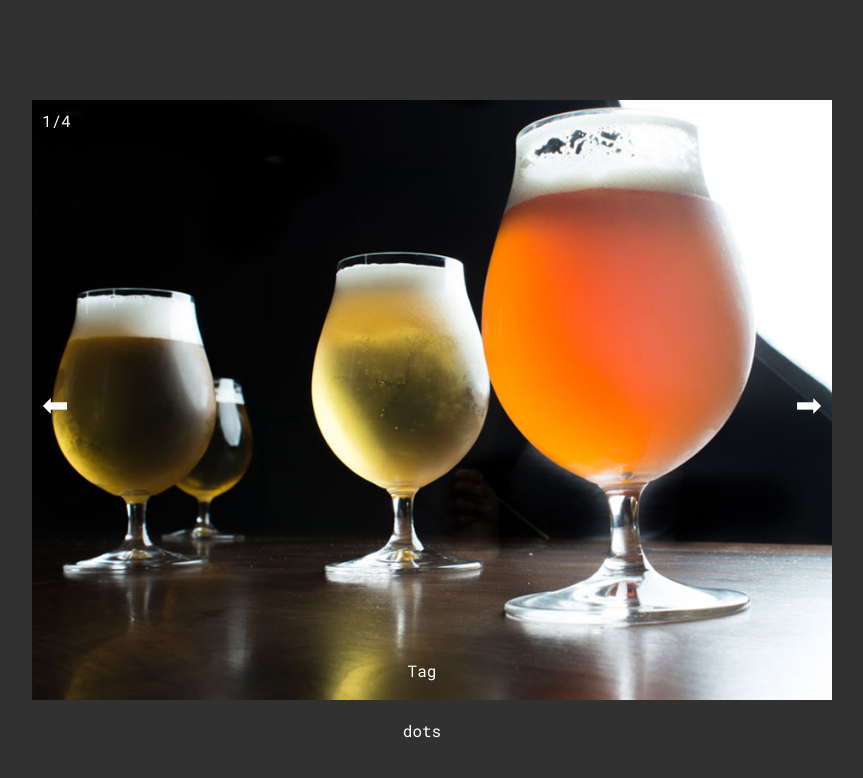
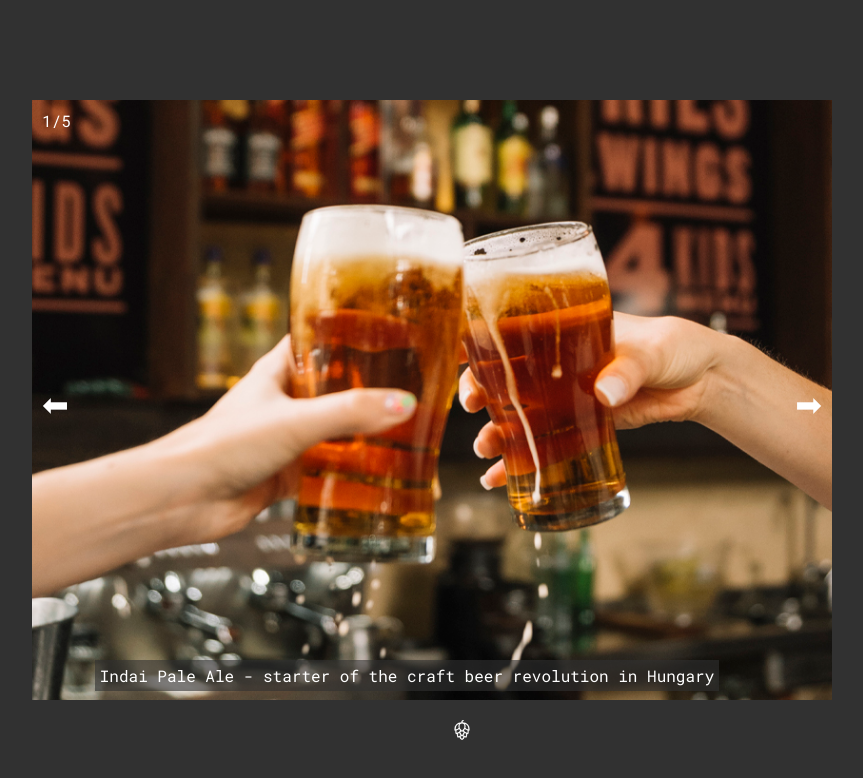
Before and after one commit to utnesz/js3-projekt-slider-utnesz, a plain HTML site: page index.html in a window 1280 px wide. Shown: the whole page, without its empty margins (208-1071 px from the left). Drawn offline with Linux system fonts and the light colour scheme.

Commit message:
JS is not ready yet...

```diff
--- a/css/style.css
+++ b/css/style.css
@@ -1,9 +1,3 @@
-@font-face {
-    font-family: ;
-    src: url();
-}
-
-
 
 :root {
     --container__height: 600px;
@@ -17,14 +11,21 @@ html {
 
 body {
     background-color: #313131;
+
 }
 
-img {
+.inner_image {
     width: 800px;
     height: var(--container__height);
     object-fit: cover;
     z-index: -1;
     display: flex;
+    animation: fadein 2s;
+}
+
+@keyframes fadein {
+    from { opacity: 0; }
+    to   { opacity: 1; }
 }
 
 .slide_container {
@@ -43,8 +44,8 @@ img {
     font-size: 2rem;
     left: 10px;
     top: 47%;
+    z-index: 100;
     display:flex;
-    z-index: 0;
     color: #fff;
     cursor: pointer;
 
@@ -56,8 +57,8 @@ img {
     font-size: 2rem;
     top: 47%;
     right: 10px;
+    z-index: 100;
     display: flex;
-    z-index: 0;
     color: #fff;
     cursor: pointer;
 }
@@ -67,7 +68,7 @@ img {
     top: 10px;
     left: 10px;
     display: flex;
-    z-index: 0;
+    z-index: 1;
     color: #fff;
 }
 
@@ -86,16 +87,43 @@ img {
     cursor: pointer;
 }
 
+.hop {
+    width: 25%;
+    filter: invert(100%);
+    position: relative;
+    display: inline-block;
+    z-index: 2;
+    top: 50%;
+    left: 50%;
+    text-align: center;
+    justify-content: center;
+    cursor: pointer;
+    padding: 0 10px;
+}
+
 .tag {
-    width: 80px;
+    width:auto;
+    background-color: rgba(49, 49, 49, 0.6);
+    box-shadow: 10px, 10px, 10px, 10px, #313131;
     color: #fff;
     position: absolute;
     display: flex;
     flex-wrap: wrap;
     z-index: 1;
     top: 40%;
-    left: 50%;
+    left: %;
     margin: 40% 0 0 -50px;
     text-align: center;
     justify-content: center;
+    padding: 5px;
 }
+
+.fade {
+  animation-name: fade;
+  animation-duration: 1.5s;
+}
+
+@keyframes fade {
+  from {opacity: .4}
+  to {opacity: 1}
+}
--- a/index.html
+++ b/index.html
@@ -12,14 +12,14 @@
 </head>
 <body>
     <div class="slide_container">
-        <div class="counter">1/4</div>
+        <div class="counter">1/5</div>
         <div class="arrow_left">&#11013;</div>
-        <img class="img__main" src="pictures/sourale.jpg" alt="IPA" />
+        <div class="imgCont"></div>
         <div class="arrow_right">&#10145;</div>
-        <div class="tag">Tag</div>
-        <div class="dots">dots</div>
+        <div class="tag">Indai Pale Ale - starter of the craft beer revolution in Hungary</div>
+        <div class="dots"></div>
     </div>
 
-    <script src="main.js"></script>
+    <script type="module" src="main.js"></script>
 </body>
 </html>
--- a/main.js
+++ b/main.js
@@ -0,0 +1,41 @@
+import pictures from "./pix1.js";
+
+const counter = document.querySelector(".counter");
+const arrow_left = document.querySelector(".arrow_left");
+const imgCont = document.querySelector(".imgCont");
+const arrow_right = document.querySelector(".arrow_right");
+const tag = document.querySelector(".tag")
+const dots = document.querySelector(".dots")
+const slideContainer = document.querySelector(".slide_container");
+let img_main;
+
+let picId = 0;
+
+const imgTemplate = `<img class="inner_image" src="" alt="beer" />`;
+
+imgCont.innerHTML += imgTemplate;
+img_main = document.querySelector(".inner_image");
+
+img_main.setAttribute("src", pictures[0].src);
+
+const dotsTemplate = `<img class="hop" src="./pictures/hop.png" alt=""></img>`;
+dots.innerHTML += (dotsTemplate);
+dotsTemplate.forEach((pictures, ) => {
+
+});
+
+arrow_right.addEventListener("click", () => {
+    picId === pictures.length-1 ? picId = 0 : picId++;
+    steps(picId);
+});
+
+arrow_left.addEventListener("click", () => {
+    picId === 0 ? picId = pictures.length-1 : picId--;
+    steps(picId);
+});
+
+const steps = (picId) => {
+    img_main.setAttribute("src", pictures[picId].src);
+    counter.innerHTML = `${picId + 1}/${pictures.length}`;
+    tag.innerHTML = (pictures[picId].tag);
+}
--- /dev/null
+++ b/pix1.js
@@ -0,0 +1,37 @@
+
+
+const pictures =
+
+    [{
+        id: 0,
+        src: "./pictures/ipa.jpg",
+        tag: "Indai Pale Ale - starter  of the craft beer revolution in Hungary",
+
+    },
+
+    {
+        id: 1,
+        src: "./pictures/porter.jpg",
+        tag: "Porter - Deserves moch more attention...",
+    },
+
+    {
+        id: 2,
+        src: "./pictures/neipa.jpg",
+        tag: "New Englad India Pale Ale - Hurricane of hop aromas...",
+    },
+
+    {
+        id: 3,
+        src: "./pictures/ris.jpg",
+        tag: "Russian Imperial Stout - The favourite beer of Catherine the Great.",
+
+    },
+
+    {
+        id: 4,
+        src: "./pictures/sourale.jpg",
+        tag: "Sour Ale - Sounds bad, but this style is surprisingly fresh",
+    }]
+
+export default pictures
```
Also changed, not shown: main_x.js (added, +49 -0 lines), pix.js (deleted, +0 -25 lines), pictures/hop.png (added).
